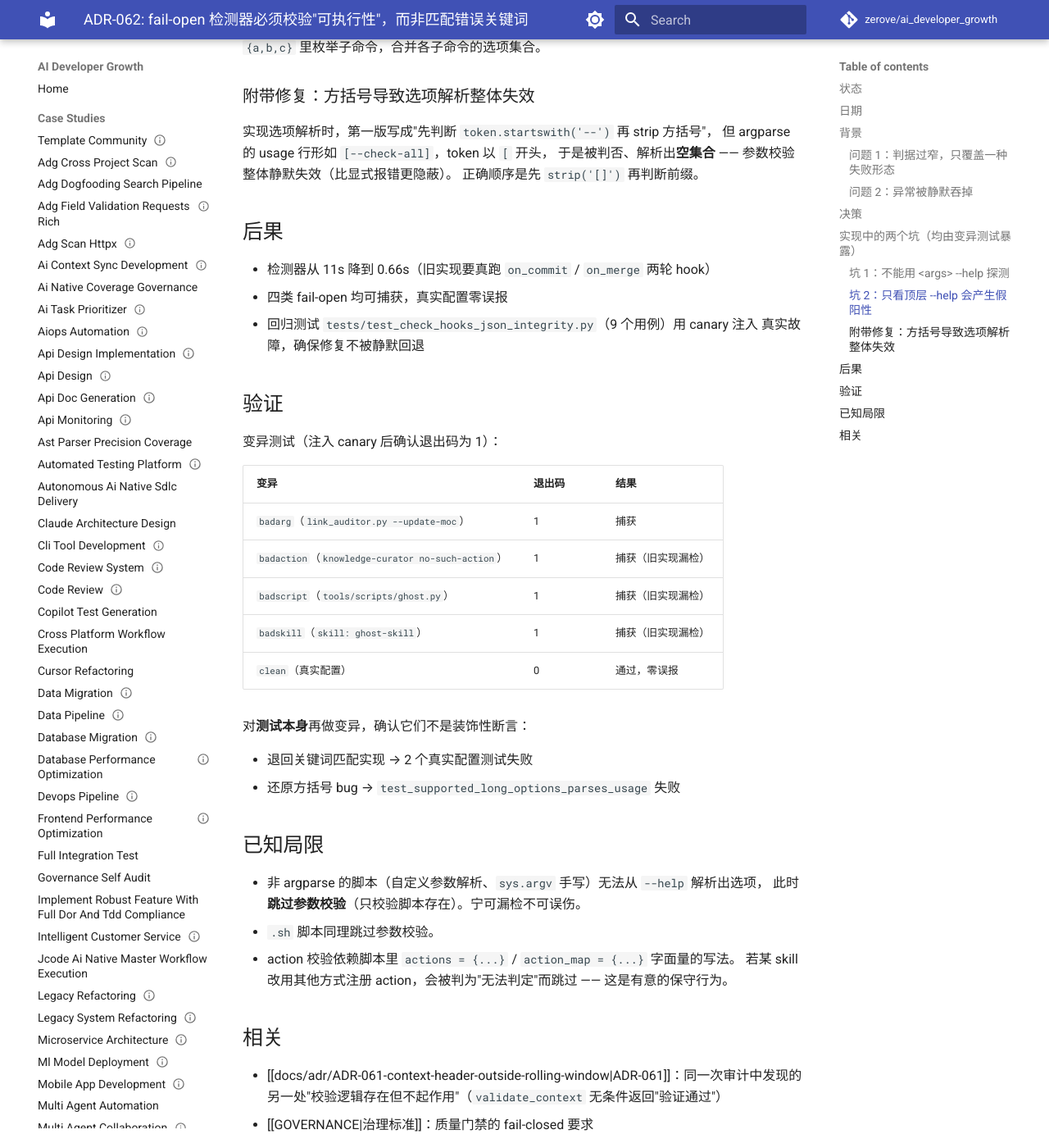
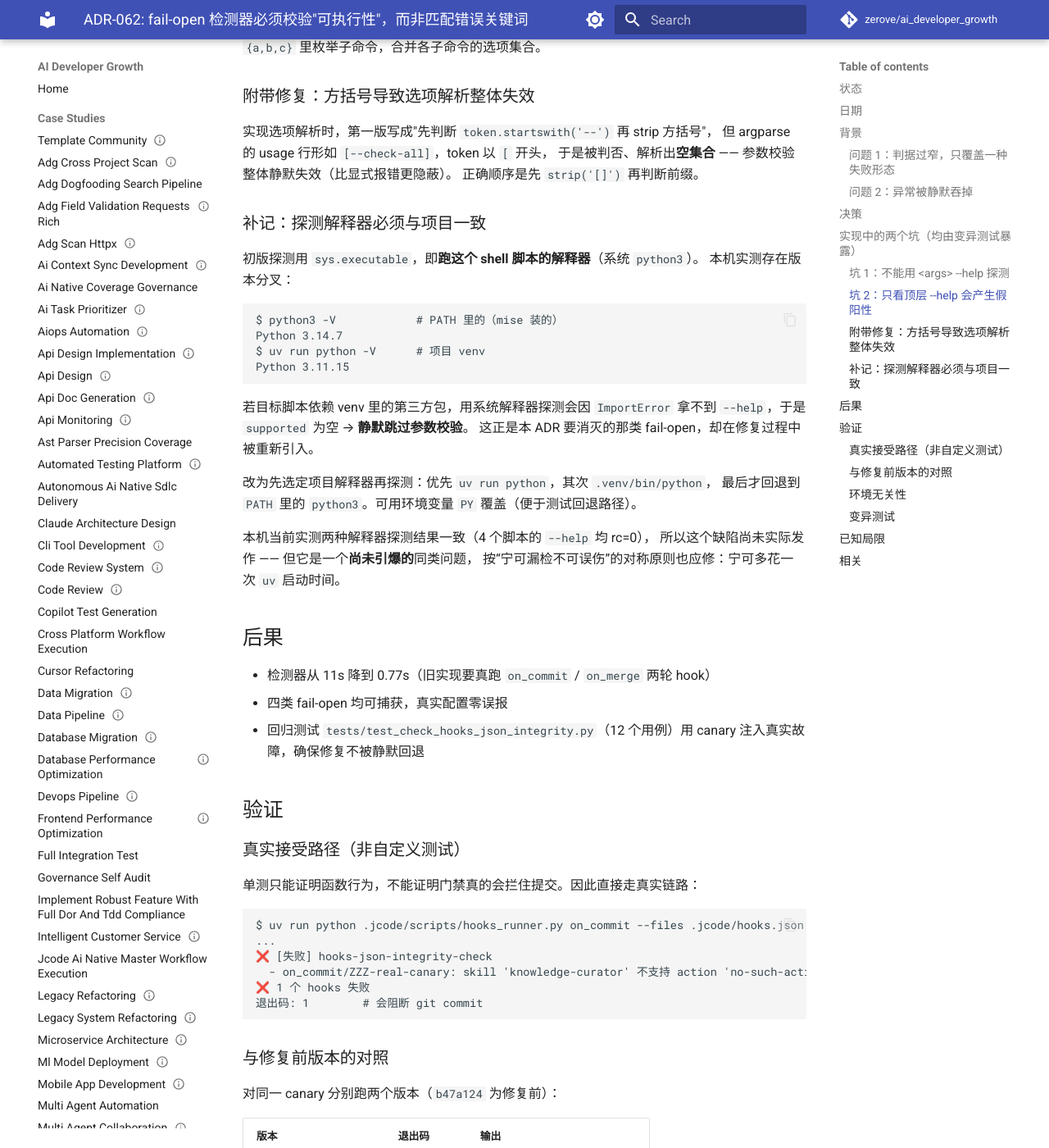
Before and after one commit to zerove/ai_developer_growth, an MkDocs documentation site: the page built from docs/adr/ADR-062-fail-open-detector-validates-executability.md, in a window 1280 px wide and 1400 px high, scrolled down 2530 px. Shown: the whole window at 82% size. Built offline with MkDocs 1.6.1 and Material for MkDocs 9.7.7, drawn with Linux system fonts in a browser that asks for light colours; comment, search, counter and statistics services are not loaded; some of the changed text lies outside the part shown.

Commit message:
fix(gates): 探测用项目解释器，避免 ImportError 导致静默跳过校验
自审时发现修复过程本身引入了同类 fail-open：探测目标脚本时用
sys.executable，即跑这个 shell 脚本的解释器（系统 python3）。本机存在
版本分叉 —— PATH 里的 python3 是 mise 装的 3.14，项目 venv 是 3.11。

若目标脚本依赖 venv 里的第三方包，用系统解释器探测会因 ImportError
拿不到 --help，supported 为空 → 静默跳过参数校验。这正是 ADR-062
要消灭的那类问题，却在修复中重新引入。

改为先选定项目解释器：uv run python > .venv/bin/python > PATH python3，
可用 PY 环境变量覆盖以便测试回退路径。

本机实测两种解释器探测结果一致（4 个脚本 --help 均 rc=0），故该缺陷
尚未实际发作 —— 属预防性修复，已在 ADR 已知局限中如实标注。

补充的验证（此前只有自定义测试，缺真实路径证据）：
- 真实接受路径：hooks_runner on_commit 对注入的坏 hook 返回 1，
  会实际阻断 git commit
- 与修复前版本 b47a124 对照：同一 canary 下旧实现报 "✅ 全部正常"
  且退出码 0，即门禁对运行时确实失败的 hook 给了绿灯
- 环境无关性：仓库根 / /tmp / PY 强制回退 / PATH 无 uv 四种场景均通过

测试从 9 个增至 12 个（新增解释器一致性与 cwd 无关性）。
变异验证：退回 sys.executable → 新测试失败。

全量回归 4507 passed，ruff / format / mypy / 断链 / 治理门禁全绿。

````diff
--- a/docs/adr/ADR-062-fail-open-detector-validates-executability.md
+++ b/docs/adr/ADR-062-fail-open-detector-validates-executability.md
@@ -106,16 +106,75 @@ options:
 于是被判否、解析出**空集合** —— 参数校验整体静默失效（比显式报错更隐蔽）。
 正确顺序是先 `strip('[]')` 再判断前缀。
 
+### 补记：探测解释器必须与项目一致
+
+初版探测用 `sys.executable`，即**跑这个 shell 脚本的解释器**（系统 `python3`）。
+本机实测存在版本分叉：
+
+```
+$ python3 -V            # PATH 里的（mise 装的）
+Python 3.14.7
+$ uv run python -V      # 项目 venv
+Python 3.11.15
+```
+
+若目标脚本依赖 venv 里的第三方包，用系统解释器探测会因 `ImportError`
+拿不到 `--help`，于是 `supported` 为空 → **静默跳过参数校验**。
+这正是本 ADR 要消灭的那类 fail-open，却在修复过程中被重新引入。
+
+改为先选定项目解释器再探测：优先 `uv run python`，其次 `.venv/bin/python`，
+最后才回退到 `PATH` 里的 `python3`。可用环境变量 `PY` 覆盖（便于测试回退路径）。
+
+本机当前实测两种解释器探测结果一致（4 个脚本的 `--help` 均 rc=0），
+所以这个缺陷尚未实际发作 —— 但它是一个**尚未引爆的**同类问题，
+按“宁可漏检不可误伤”的对称原则也应修：宁可多花一次 `uv` 启动时间。
+
 ## 后果
 
-- 检测器从 11s 降到 0.66s（旧实现要真跑 `on_commit` / `on_merge` 两轮 hook）
+- 检测器从 11s 降到 0.77s（旧实现要真跑 `on_commit` / `on_merge` 两轮 hook）
 - 四类 fail-open 均可捕获，真实配置零误报
-- 回归测试 `tests/test_check_hooks_json_integrity.py`（9 个用例）用 canary 注入
-  真实故障，确保修复不被静默回退
+- 回归测试 `tests/test_check_hooks_json_integrity.py`（12 个用例）用 canary
+  注入真实故障，确保修复不被静默回退
 
 ## 验证
 
-变异测试（注入 canary 后确认退出码为 1）：
+### 真实接受路径（非自定义测试）
+
+单测只能证明函数行为，不能证明门禁真的会拦住提交。因此直接走真实链路：
+
+```
+$ uv run python .jcode/scripts/hooks_runner.py on_commit --files .jcode/hooks.json
+...
+❌ [失败] hooks-json-integrity-check
+  - on_commit/ZZZ-real-canary: skill 'knowledge-curator' 不支持 action 'no-such-action'
+❌ 1 个 hooks 失败
+退出码: 1        # 会阻断 git commit
+```
+
+### 与修复前版本的对照
+
+对同一 canary 分别跑两个版本（`b47a124` 为修复前）：
+
+| 版本 | 退出码 | 输出 |
+|------|--------|------|
+| 修复前（关键词匹配） | **0** | “✅ 全部 hook 命令参数识别正常” |
+| 修复后（可执行性校验） | 1 | 明确指出不支持的 action |
+
+即：**修复前的门禁对一个运行时确实失败的 hook 报绿灯**。
+这是本次改动价值的直接证据。
+
+### 环境无关性
+
+| 场景 | 结果 |
+|------|------|
+| 仓库根目录 | 通过 |
+| `/tmp` 下调用 | 通过（脚本自行 cd 到仓库根） |
+| `PY=python3` 强制回退系统解释器 | 通过 |
+| `PATH=/usr/bin:/bin`（无 uv） | 通过 |
+
+### 变异测试
+
+注入 canary 后确认退出码为 1：
 
 | 变异 | 退出码 | 结果 |
 |------|--------|------|
@@ -129,6 +188,7 @@ options:
 
 - 退回关键词匹配实现 → 2 个真实配置测试失败
 - 还原方括号 bug → `test_supported_long_options_parses_usage` 失败
+- 退回 `sys.executable` → `test_script_prefers_project_interpreter_over_path_python` 失败
 
 ## 已知局限
 
@@ -137,6 +197,8 @@ options:
 - `.sh` 脚本同理跳过参数校验。
 - action 校验依赖脚本里 `actions = {...}` / `action_map = {...}` 字面量的写法。
   若某 skill 改用其他方式注册 action，会被判为"无法判定"而跳过 —— 这是有意的保守行为。
+- 解释器一致性在本机当前未实际发作（两版本探测结果相同），
+  属于预防性修复而非已观测故障。
 
 ## 相关
 
````
Also changed, not shown: CONTEXT.md (+62 -87 lines), 2 other files.
